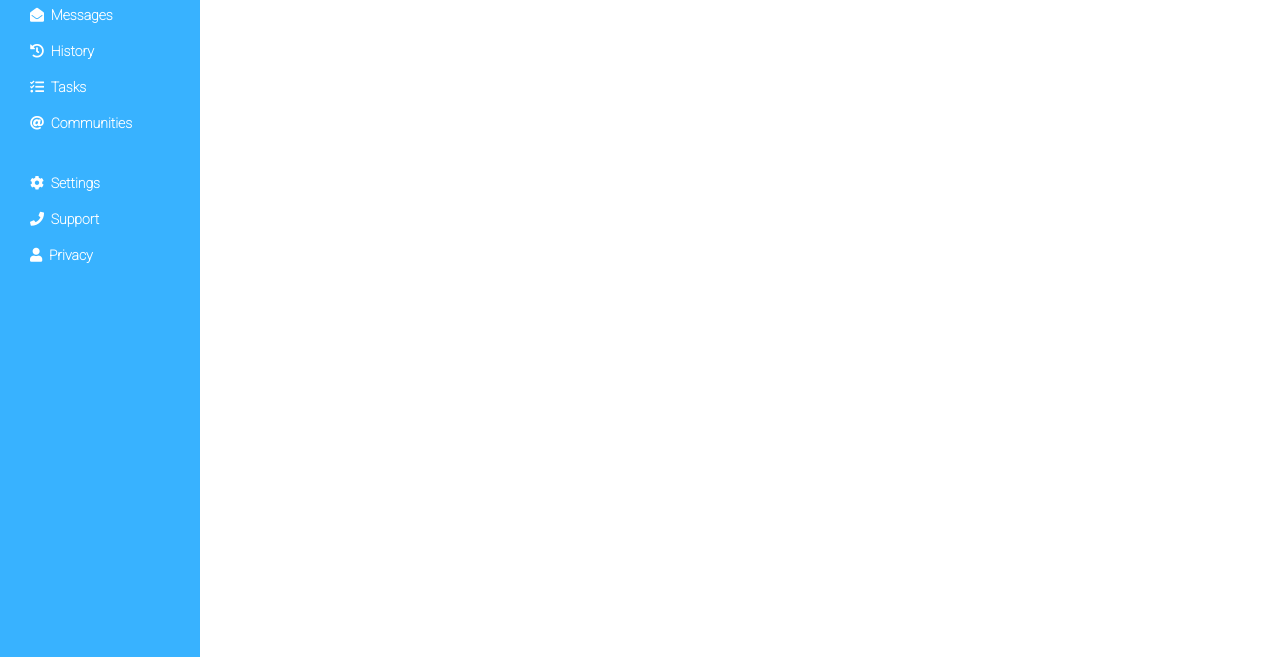
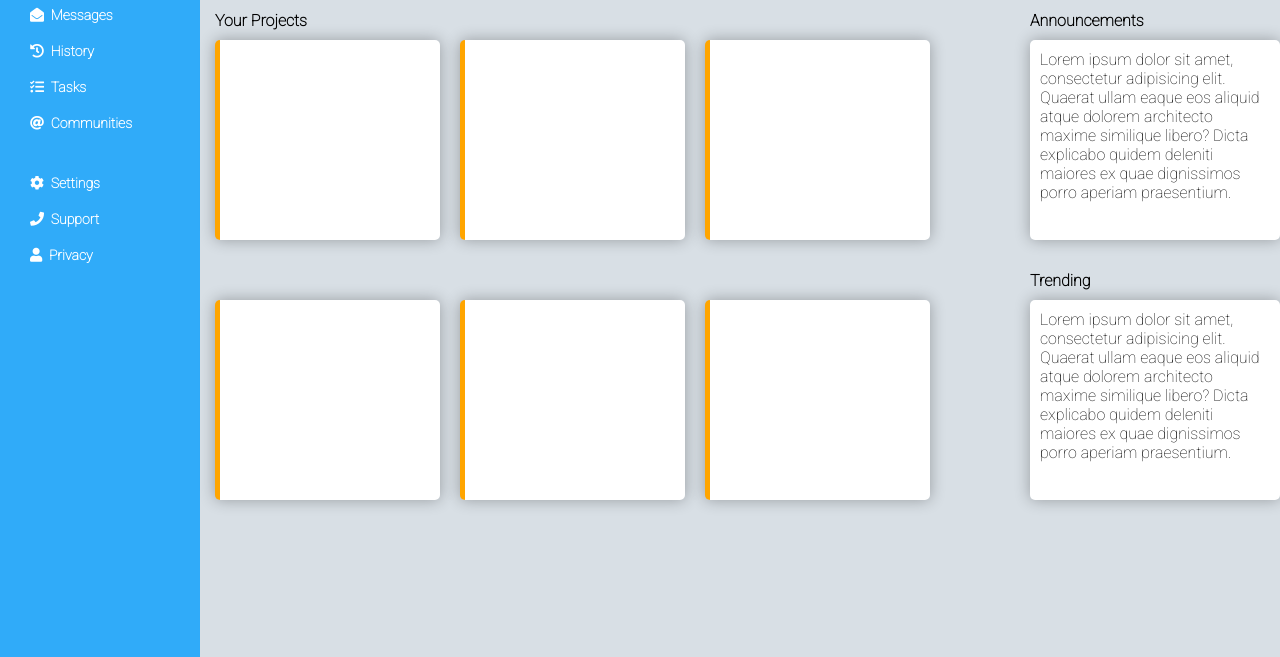
Before and after one commit to pjfernandes/admin-dashboard, a plain HTML site: page index.html in a window 1280 px wide. Shown: the part 143-800 px from the top of the page. Drawn offline with Linux system fonts and the light colour scheme.

Commit message:
content done

```diff
--- /dev/null
+++ b/container.css
@@ -0,0 +1,56 @@
+.container {
+  margin-top: 10px;
+  background-color: rgb(216, 223, 229);
+  position: absolute;
+  left: 0;
+  display: flex;
+  margin: 15px;
+}
+
+.projects {
+  display: grid;
+  grid-template-rows: repeat(2, 1fr);
+  grid-template-columns: 1fr 1fr 1fr;
+  gap: 20px;
+  row-gap: 60px;
+  margin-right: 100px;
+}
+
+.item {
+  background-color: white;
+  height: 200px;
+  width: 220px;
+  border-radius: 5px;
+  border-left: solid 5px orange;
+  box-shadow: 0 0 15px rgb(0 0 0 / 30%)
+}
+
+.project-title {
+  font-weight: bolder;
+  text-align: left;
+  padding-bottom: 10px;
+}
+
+.project-title-right {
+  font-weight: bolder;
+  padding-bottom: 10px;
+  text-align: left;
+}
+
+.container-right {
+  display: grid;
+  grid-template-rows: 1fr 1fr;
+  row-gap: 30px;
+}
+
+.container-right-item {
+  background-color: white;
+  height: 200px;
+  width: 250px;
+  border-radius: 5px;
+  box-shadow: 0 0 15px rgb(0 0 0 / 30%);
+}
+
+.text {
+  padding: 10px;
+}
--- a/header.css
+++ b/header.css
@@ -1,6 +1,6 @@
 .right-content {
   background-color: white;
-  border-bottom: solid 2px lightgray;
+  border-bottom: solid 1px rgb(24, 23, 23);
   position: absolute;
   top: 0;
   left: 200px;
@@ -84,6 +84,12 @@ input {
   margin-right: 10px;
 }
 
+.header-right i:hover {
+  color: darkgray;
+  cursor: pointer;
+
+}
+
 .header-right img {
   margin: 10px;
   height: 50px;
@@ -124,5 +130,6 @@ input {
 }
 
 .btn:hover {
-  background-color: rgba(0, 157, 255, 0.663);
+  background-color: rgba(181, 220, 244, 0.663);
+  transition: .5s ease;
 }
--- a/index.html
+++ b/index.html
@@ -29,7 +29,6 @@
   </div>
 
   <div class="right-content">
-
     <div class="header">
       <div class="header-left">
         <div class="search">
@@ -39,7 +38,7 @@
           <img src="http://pirulitolife.herokuapp.com/assets/pirulito_head-09497c987ca114677d28c4d0c6888ca08225bbc9d63f83c84a724817fdb385b3.jpg" alt="">
           <div>
             <p>Hi there,</p>
-            <p><span class="name">Morgan Oakley</span> (@morgan)</p>
+            <p><span class="name">Pirulito Menezes</span> (@pirulito)</p>
           </div>
         </div>
       </div>
@@ -51,8 +50,7 @@
           <img
             src="http://pirulitolife.herokuapp.com/assets/pirulito_head-09497c987ca114677d28c4d0c6888ca08225bbc9d63f83c84a724817fdb385b3.jpg"
             alt="">
-
-          <span>Morgan Oakley</span>
+          <span>Pirulito Menezes</span>
         </div>
 
         <div class="buttons">
@@ -61,7 +59,43 @@
           <a href="" class="btn">Share</a>
         </div>
       </div>
+    </div>
 
+    <div class="container">
+      <div>
+        <div class="project-title">Your Projects</div>
+        <div class="projects">
+          <div class="item"></div>
+          <div class="item"></div>
+          <div class="item"></div>
+          <div class="item"></div>
+          <div class="item"></div>
+          <div class="item"></div>
+        </div>
+      </div>
+
+      <div class="container-right">
+
+        <div>
+          <div class="project-title-right">Announcements</div>
+          <div class="container-right-item">
+            <div class="text">
+              Lorem ipsum dolor sit amet, consectetur adipisicing elit. Quaerat ullam eaque eos aliquid atque dolorem architecto maxime similique libero? Dicta explicabo quidem deleniti maiores ex quae dignissimos porro aperiam praesentium.
+            </div>
+          </div>
+        </div>
+
+        <div>
+          <div class="project-title-right">Trending</div>
+          <div class="container-right-item">
+            <div class="text">
+              Lorem ipsum dolor sit amet, consectetur adipisicing elit. Quaerat ullam eaque eos aliquid atque dolorem architecto
+              maxime similique libero? Dicta explicabo quidem deleniti maiores ex quae dignissimos porro aperiam praesentium.
+            </div>
+          </div>
+        </div>
+
+      </div>
 
 
     </div>
--- a/leftbar.css
+++ b/leftbar.css
@@ -1,11 +1,11 @@
 .left-bar {
   background-color: rgba(0, 157, 255, 0.78);
   color: white;
-  height: 100vh;
+  height: 100%;
   min-width: 200px;
   max-width: 25vw;
   font-weight: bolder;
-  position: absolute;
+  position: fixed;
   top: 0;
   left: 0;
 }
@@ -24,6 +24,7 @@
 .left-bar ul > li:hover {
   color: blue;
   cursor: pointer;
+  transition: .5s ease;
 }
 
 .title {
--- a/style.css
+++ b/style.css
@@ -1,7 +1,9 @@
 @import url('https://fonts.googleapis.com/css2?family=Roboto:wght@100&display=swap');
 @import url("leftbar.css");
 @import url("header.css");
+@import url("container.css");
 
 body {
   font-family: 'Roboto', sans-serif;
+  background-color: rgb(216, 223, 229);
 }
```
